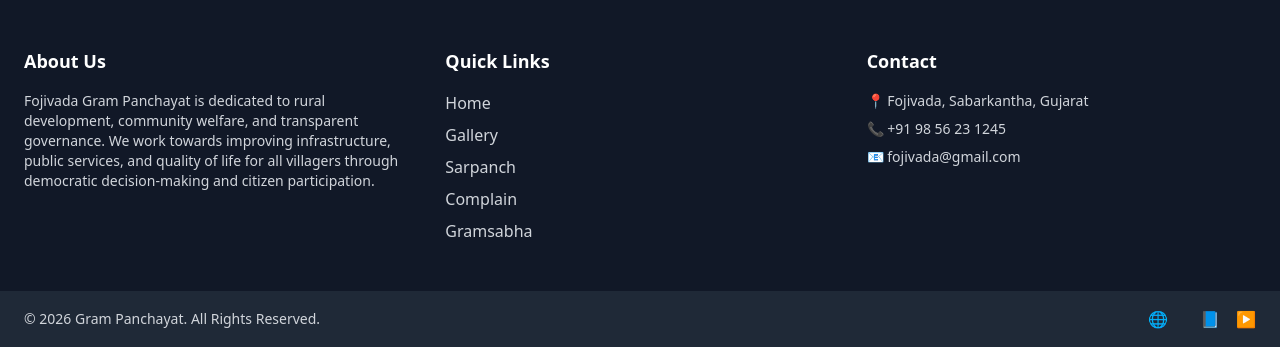
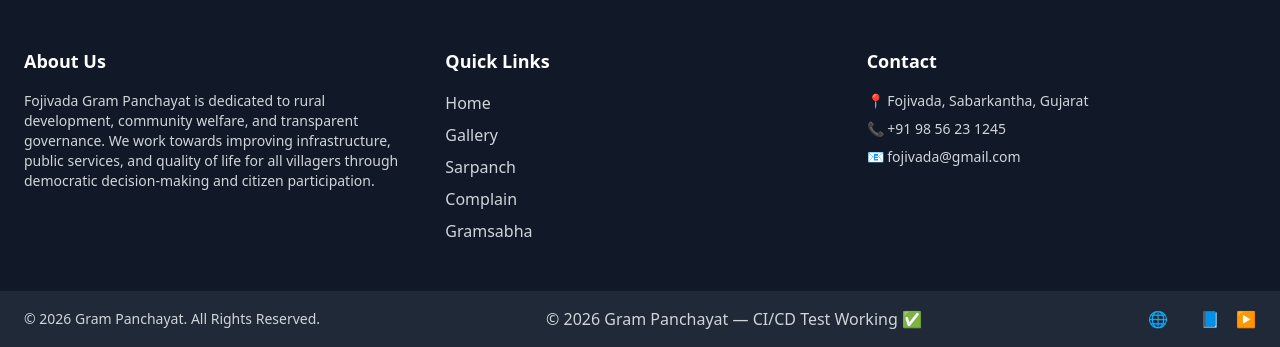
Before and after one commit to Sandip-2006/online-gram-panchayat, a Django app: page /about/ in a window 1280 px wide. Shown: the part 1275-1622 px from the top of the page. Run offline with Django 5.2, Linux system fonts and the light colour scheme; style sheets or scripts are compiled from the project's sources; some libraries are stand-ins or nearby versions.

Commit message:
CI/CD test deploy

```diff
--- a/gram_panchayat/templates/layout.html
+++ b/gram_panchayat/templates/layout.html
@@ -548,6 +548,8 @@
         <p class="text-sm">
           © {% now 'Y' %} Gram Panchayat. All Rights Reserved.
         </p>
+        <p>© 2026 Gram Panchayat — CI/CD Test Working ✅</p>
+
         <div class="flex space-x-4">
           <a href="#" class="hover:text-white">🌐</a>
           <a href="#" class="hover:text-white">📘</a>
```
Also changed, not shown: .github/workflows/django-cd.yml.
